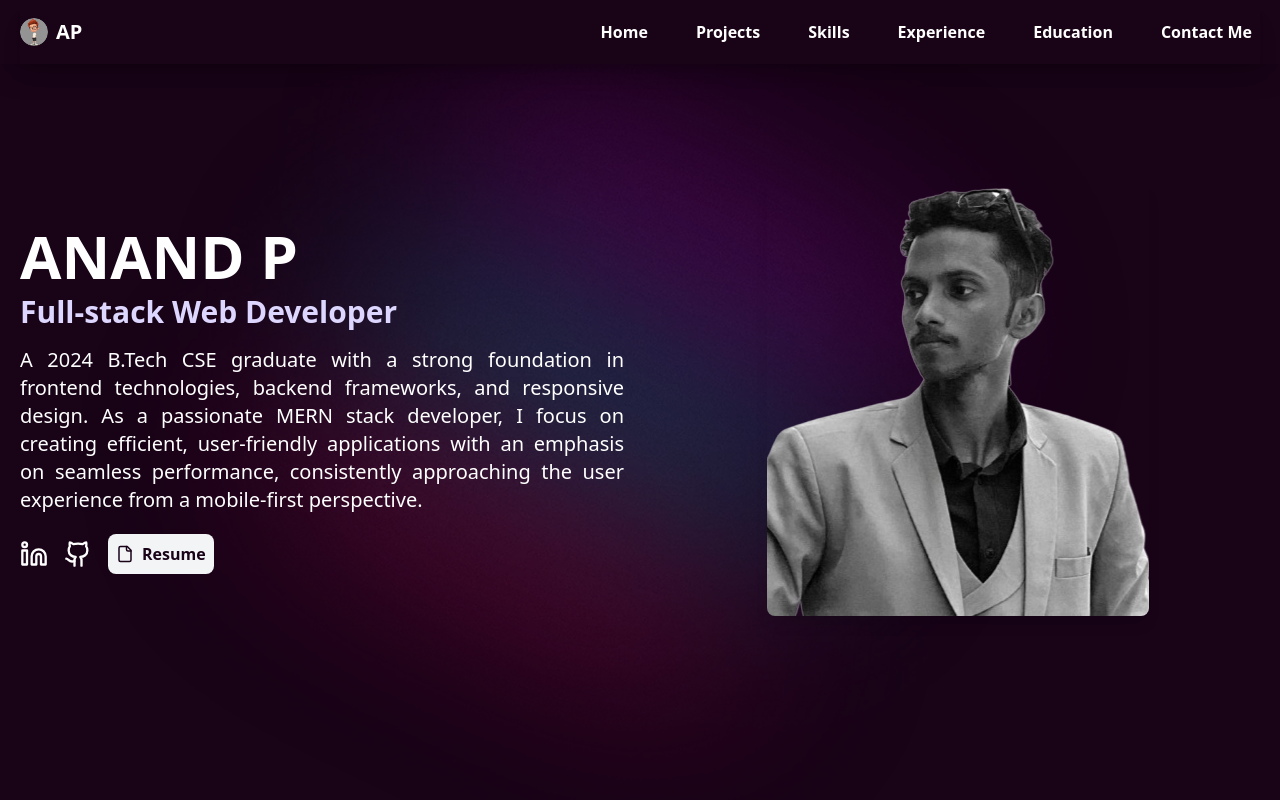
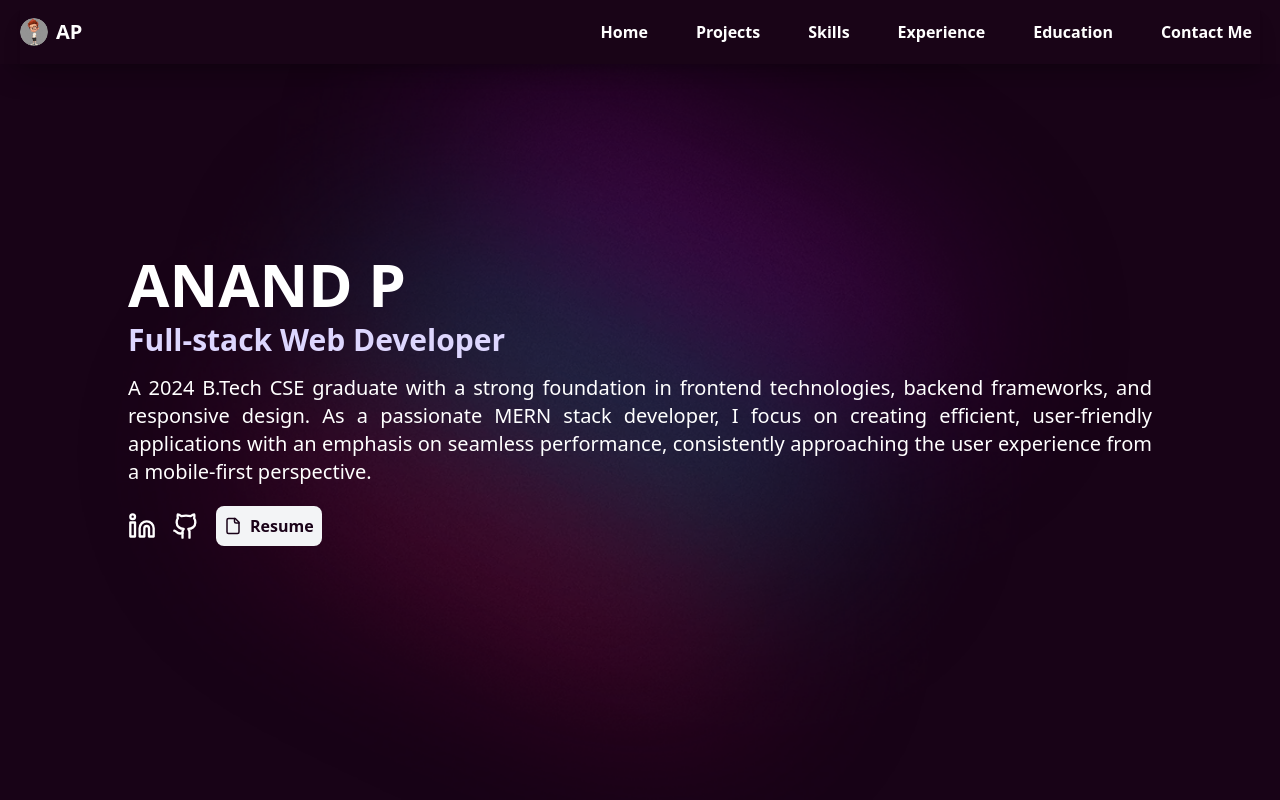
Before and after one commit to anandp2002/portfolio, a React (Vite) app: page / in a window 1280 px wide. Shown: the top 800 px of the page. Built offline with nearby package versions, Linux system fonts and the light colour scheme; a web font is replaced by a local one.

Commit message:
remove profile photo

```diff
--- a/src/components/Home.jsx
+++ b/src/components/Home.jsx
@@ -1,5 +1,4 @@
 import { Linkedin, Github, File } from 'lucide-react';
-import ProfileImage from '../assets/profile.png';
 import { motion } from 'framer-motion';
 import { RESUME_DRIVE_LINK } from '../constants';
 
@@ -7,7 +6,7 @@ const Home = () => {
   return (
     <div className="sm:min-h-screen flex justify-center items-center text-white pt-20 sm:pt-0 max-w-7xl mx-auto">
       <motion.div
-        className="grid grid-cols-1 md:grid-cols-2 items-center px-5 gap-8"
+        className="px-5"
         initial={{ opacity: 0, y: 50 }}
         animate={{ opacity: 1, y: 0 }}
         transition={{ duration: 1 }}
@@ -63,20 +62,6 @@ const Home = () => {
             </a>
           </motion.div>
         </motion.div>
-
-        {/* Right Section */}
-        <motion.div
-          className="flex justify-center"
-          initial={{ scale: 0.8, opacity: 0 }}
-          animate={{ scale: 1, opacity: 1 }}
-          transition={{ duration: 1, delay: 0.5 }}
-        >
-          <img
-            src={ProfileImage}
-            alt="Anand P"
-            className="object-cover rounded-lg shadow-lg"
-          />
-        </motion.div>
       </motion.div>
     </div>
   );
```
